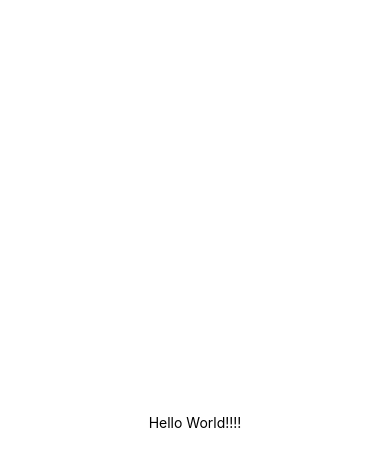
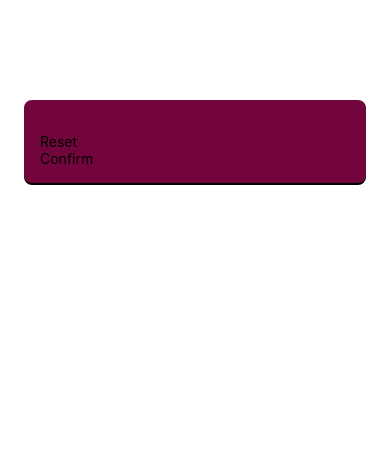
Before and after one commit to dannguyenmessi1705/React-Native, a React Native app in the folder 02.MiniGame/: screen / in a window 390 px wide. Shown: the top 466 px of the page. Built offline with nearby package versions, Linux system fonts and the light colour scheme.

Commit message:
NOTE: Shadow style in Android vs IOS

```diff
--- a/02.MiniGame/App.js
+++ b/02.MiniGame/App.js
@@ -1,20 +1,10 @@
-import { StatusBar } from 'expo-status-bar';
-import { StyleSheet, Text, View } from 'react-native';
+import { StatusBar } from "expo-status-bar";
+import { StyleSheet, Text, View } from "react-native";
+
+import StartGameScreen from "./screen/StartGameScreen";
 
 export default function App() {
-  return (
-    <View style={styles.container}>
-      <Text>Hello World!!!!</Text>
-      <StatusBar style="auto" />
-    </View>
-  );
+  return <StartGameScreen />;
 }
 
-const styles = StyleSheet.create({
-  container: {
-    flex: 1,
-    backgroundColor: '#fff',
-    alignItems: 'center',
-    justifyContent: 'center',
-  },
-});
+const styles = StyleSheet.create({});
--- /dev/null
+++ b/02.MiniGame/components/PrimaryButton.js
@@ -0,0 +1,10 @@
+import { View, Text } from "react-native";
+function PrimaryButton({ children }) {
+  return (
+    <View>
+      <Text>{children}</Text>
+    </View>
+  );
+}
+
+export default PrimaryButton;
--- /dev/null
+++ b/02.MiniGame/screen/StartGameScreen.js
@@ -0,0 +1,31 @@
+import { View, TextInput, StyleSheet } from "react-native";
+
+import PrimaryButton from "../components/PrimaryButton";
+function StartGameScreen() {
+  return (
+    <View style={styles.inputContainre}>
+      <TextInput />
+      <PrimaryButton>Reset</PrimaryButton>
+      <PrimaryButton>Confirm</PrimaryButton>
+    </View>
+  );
+}
+
+const styles = StyleSheet.create({
+  inputContainre: {
+    backgroundColor: '#72063c',
+    marginTop: 100,
+    marginHorizontal: 24,
+    padding: 16,
+    borderRadius: 8,
+    // Android Shadow
+    elevation: 4,
+    // iOS Shadow
+    shadowColor: 'black',
+    shadowOffset: {width: 0, height: 2},
+    shadowOpacity: 1
+
+  },
+});
+
+export default StartGameScreen;
```
Also changed, not shown: 02.MiniGame/package.json (+4 -4 lines), 02.MiniGame/screen/GameOverScreen.js (added), 02.MiniGame/screen/GameScreen.js (added), 1 other file (tests, documents, lock files or other folders).
